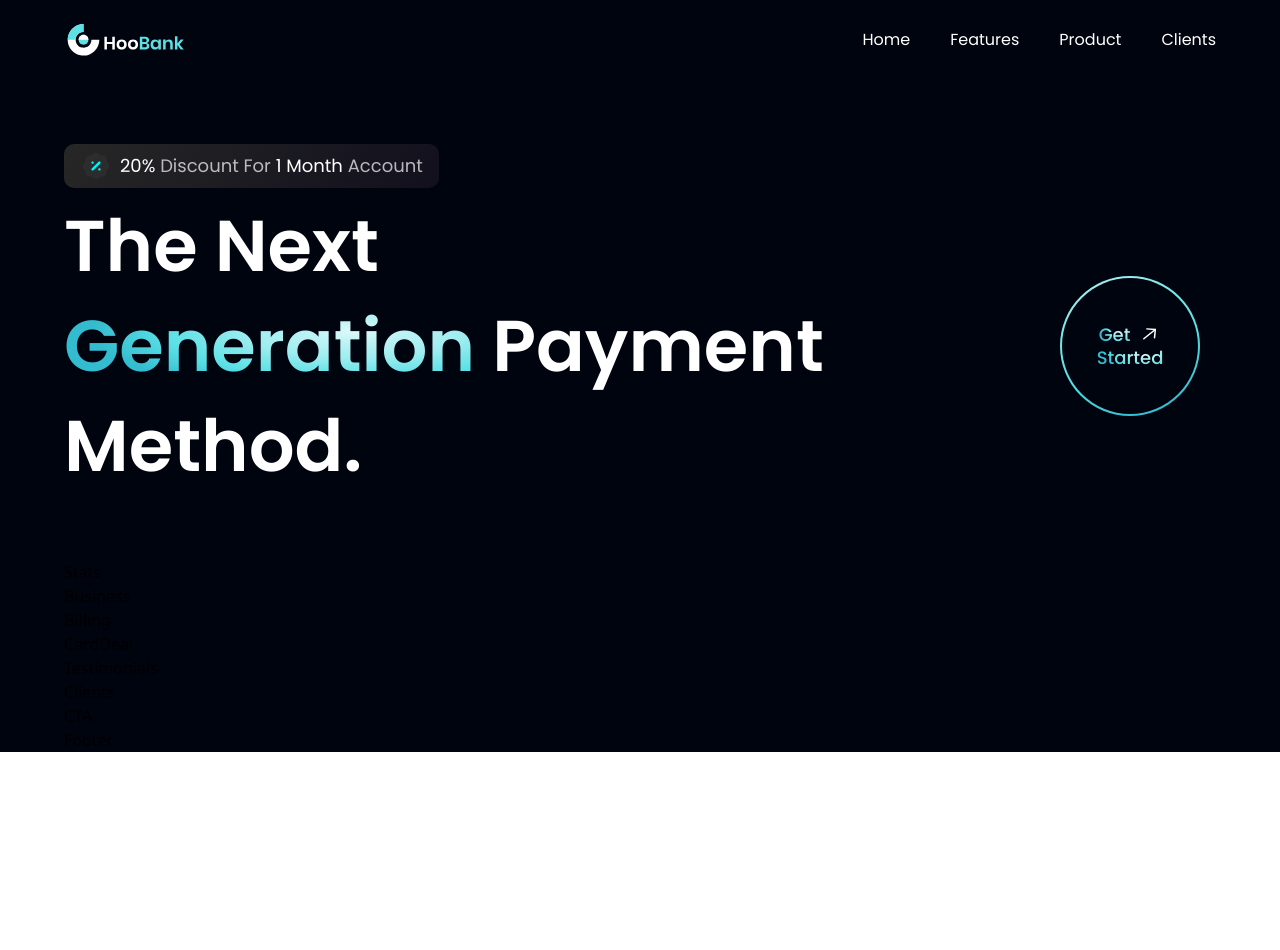
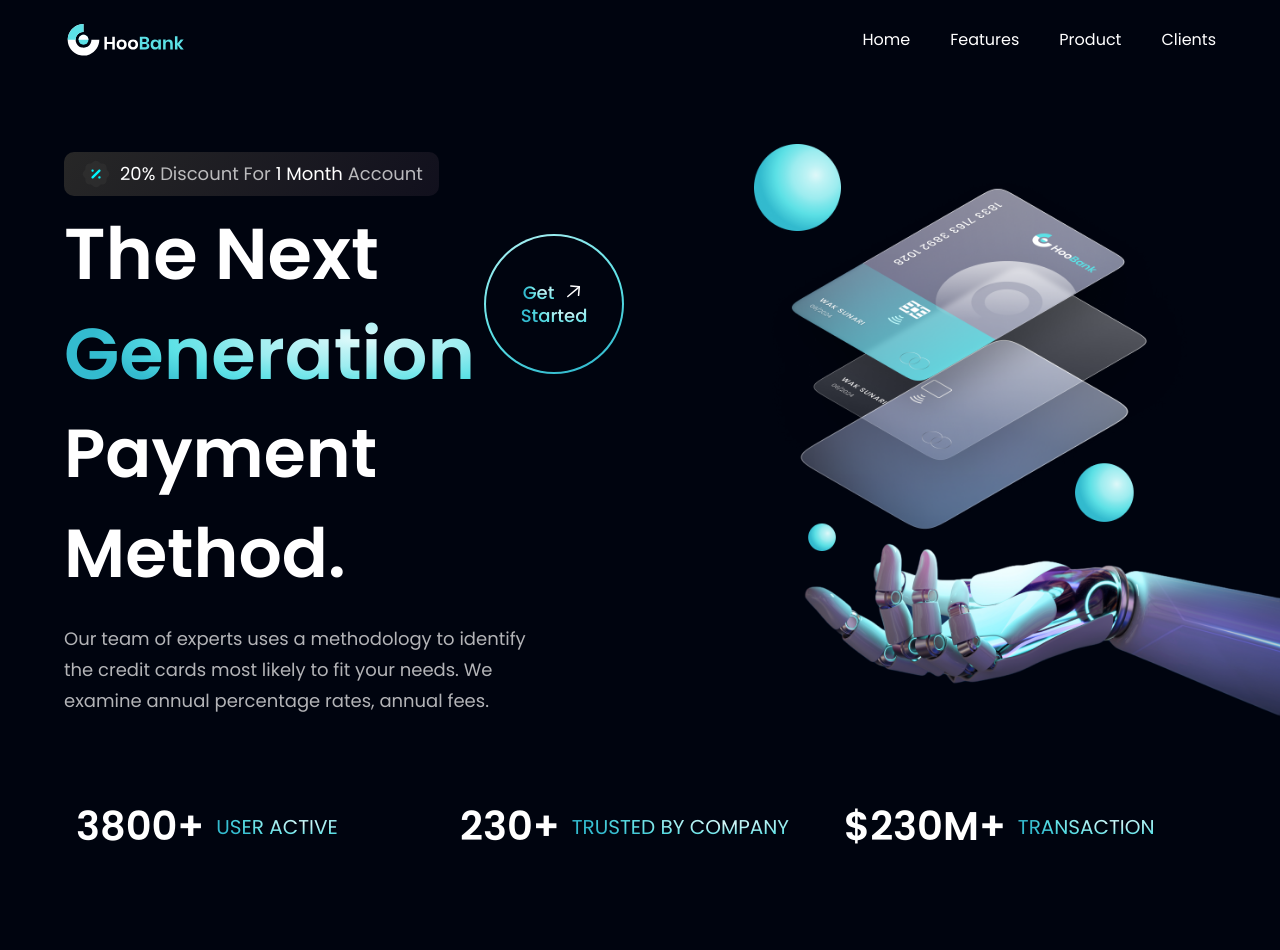
Before and after one commit to kuliashvili/HooBank, a React (Create React App) app: page / in a window 1280 px wide. Shown: the top 950 px of the page. Before the commit the page ends 800 px from the top, so only its background shows below. Built offline with nearby package versions, Linux system fonts and the light colour scheme.

Commit message:
Hero and Stats component done :)

```diff
--- a/src/components/Hero.jsx
+++ b/src/components/Hero.jsx
@@ -1,12 +1,17 @@
-import React from 'react'
-import styles from '../style'
-import {discount, robot} from '../assets'
-import GetStarted from './GetStarted'
+import React from "react";
+import styles from "../style";
+import { discount, robot } from "../assets";
+import GetStarted from "./GetStarted";
 
 const Hero = () => {
   return (
-    <section id="home" className={`flex md:flex-row flex-col ${styles.paddingY}`}>
-      <div className={`flex-1 ${styles.flexStart} flex-col xl:px-0 sm:px-16 px-6`}>
+    <section
+      id="home"
+      className={`flex md:flex-row flex-col ${styles.paddingY}`}
+    >
+      <div
+        className={`flex-1 ${styles.flexStart} flex-col xl:px-0 sm:px-16 px-6`}
+      >
         <div className="flex flex-row items-center py-[6px] px-4 bg-discount-gradient rounded-[10px] mb-2">
           <img src={discount} alt="discount" className="w-[32px] h-[32px]" />
           <p className={`${styles.paragraph} ml-2`}>
@@ -15,20 +20,39 @@
           </p>
         </div>
 
-        <div className='flex flex-row justify-between items-center w-full'>
-          <h1 className='flex-1 font-poppins font-semibold ss:text-[72px] text-[52px] text-white ss:leading-[100px] leading-[75px]'>The Next <br className='sm:block hidden'/> {" "}
-
-          <span className='text-gradient'>Generation</span> {" "}
-            Payment Method.</h1>
-            <div className='ss:flex hidden md:mr-4 mr-0'>
-
+        <div className="flex flex-row justify-between items-center w-full">
+          <h1 className="flex-1 font-poppins font-semibold ss:text-[72px] text-[52px] text-white ss:leading-[100px] leading-[75px]">
+            The Next <br className="sm:block hidden" />{" "}
+            <span className="text-gradient">Generation</span>{" "}
+          </h1>
+          <div className="ss:flex hidden md:mr-4 mr-0">
             <GetStarted />
-
           </div>
         </div>
+
+        <h1 className=" font-poppins font-semibold ss:text-[68px] text-[52px] text-white ss:leading-[100px] leading-[75px] w-full">
+          Payment Method.
+        </h1>
+        <p className={`${styles.paragraph} max-w-[470px] mt-5`}>
+          Our team of experts uses a methodology to identify the credit cards
+          most likely to fit your needs. We examine annual percentage rates,
+          annual fees.
+        </p>
+      </div>
+      <div className={`flex-1 flex ${styles.flexCenter} md:my-0 my-10 relative`}>
+        <img src={robot} alt="billing" className="w-[100%] h-[100%] relative z-[5]" />
+
+        {/* tu chedavs washale  */}
+        {/* <div className="absolute z-[0] w-[40%] h-[35%] top-0 pink__gradient" />
+        <div className="absolute z-[1] w-[80%] h-[80%] rounded-full bottom-40 pink__gradient" />
+        <div className="absolute z-[0] w-[50%] h-[50%] right-20 bottom-20 top-0 blue__gradient" /> */}
+      </div>
+
+      <div className={`ss:hidden ${styles.flexCenter}`}>
+        <GetStarted />
       </div>
     </section>
-  )
-}
+  );
+};
 
-export default Hero
+export default Hero;
--- a/src/components/Stats.jsx
+++ b/src/components/Stats.jsx
@@ -1,8 +1,18 @@
 import React from 'react'
+import {stats} from '../constants'
+import styles  from '../style'
 
 const Stats = () => {
   return (
-    <div>Stats</div>
+    <section className={`${styles.flexCenter} flex-row flex-wrap sm:mb-20 mb-6`}>
+
+    {stats.map((stat) => (
+      <div key={stat.id} className={`flex-1 flex justify-start items-center flex-row m-3`}>
+        <h4 className="font-poppins font-semibold xs:text-[40px] text-[30px] xs:leading-[53px] leading-[43px] text-white">{stat.value}</h4>
+        <p className="font-poppins font-normal xs:text-[20px] text-[15px] xs:leading-[26px] leading-[21px] text-gradient uppercase ml-3" >{stat.title}</p>
+      </div>
+    ))}
+    </section>
   )
 }
 
```
